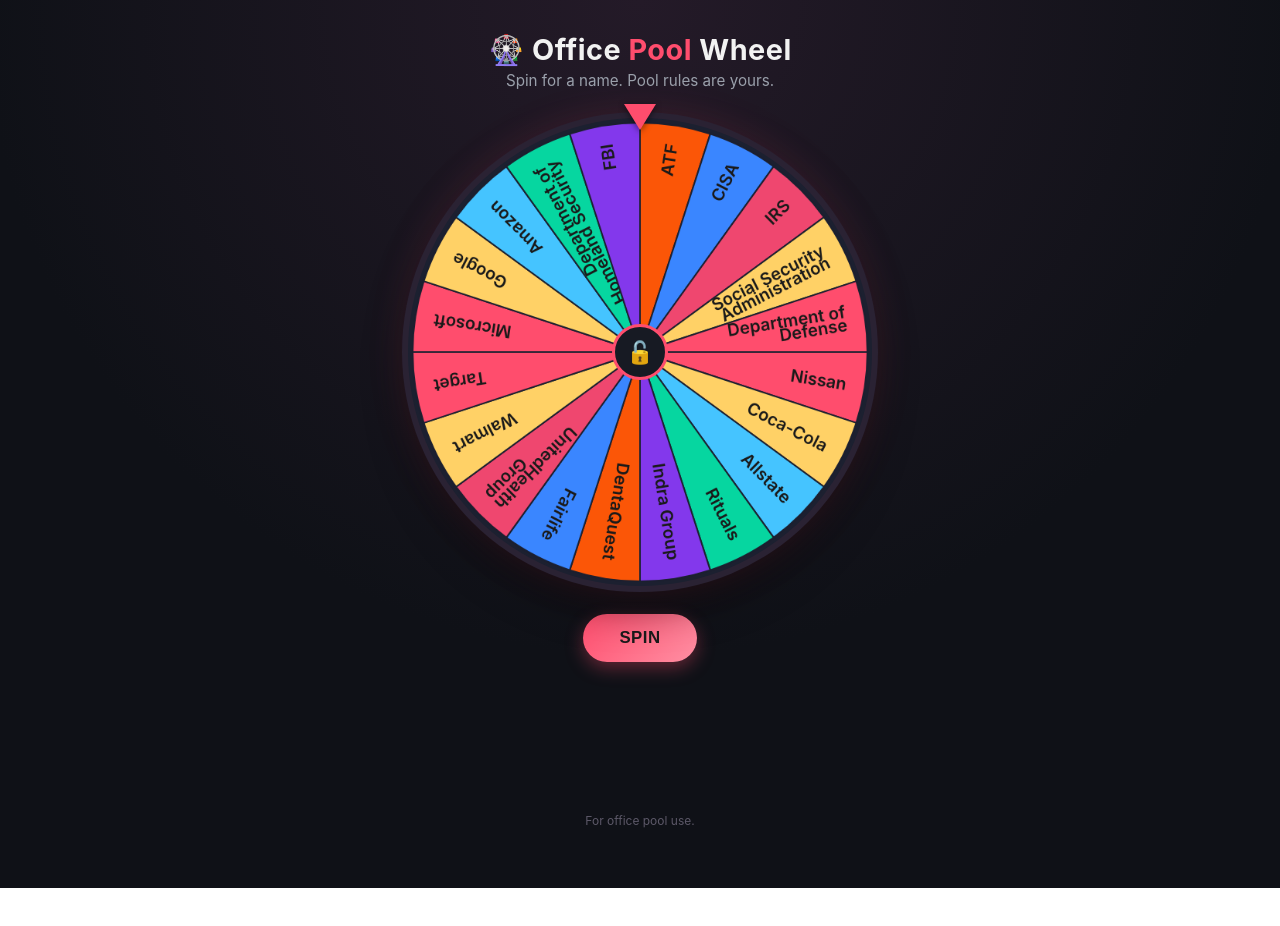
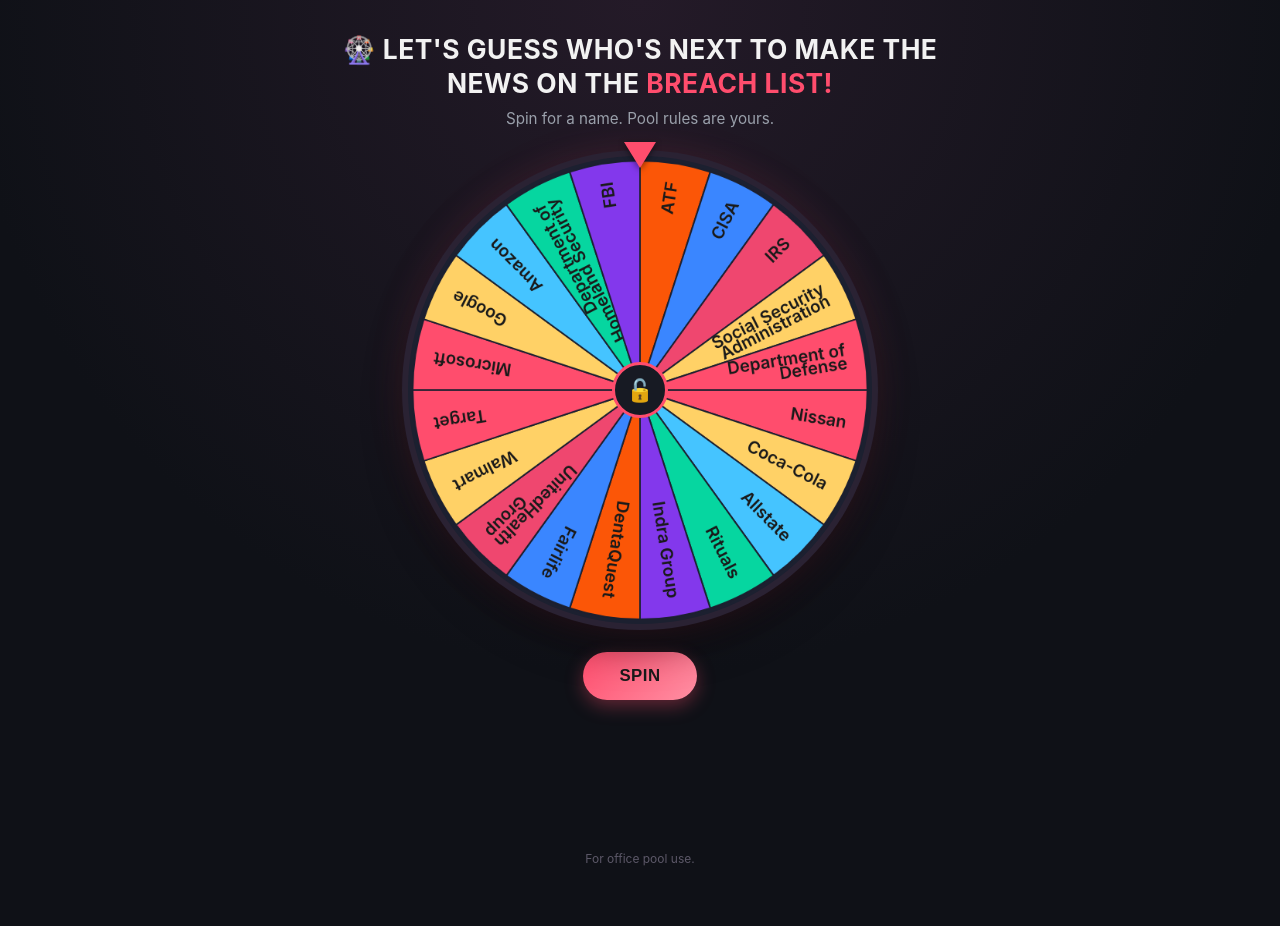
Before and after one commit to oneboss302/whos-next, a plain HTML site: page index.html in a window 1280 px wide. Before the commit the page ends 888 px from the top, so only its background shows below. Drawn offline with Linux system fonts and the light colour scheme.

Commit message:
Update title and heading in index.html

```diff
--- a/index.html
+++ b/index.html
@@ -3,7 +3,7 @@
 <head>
 <meta charset="UTF-8">
 <meta name="viewport" content="width=device-width, initial-scale=1">
-<title>LET'S GUESS WHOS NEXT TO MAKE THE NEWS ON THE BREACH LIST!</title>
+<title>Who's Next</title>
 <style>
   :root {
     --bg: #0f1117;
@@ -25,7 +25,7 @@
     align-items: center;
     padding: 32px 16px 60px;
   }
-  h1 { margin: 0 0 4px; font-size: 1.8rem; letter-spacing: 0.5px; text-align: center; }
+  h1 { margin: 0 0 8px; font-size: 1.65rem; letter-spacing: 0.5px; text-align: center; max-width: 680px; line-height: 1.3; }
   h1 span { color: var(--accent); }
   p.tagline {
     color: var(--muted);
@@ -124,7 +124,7 @@
 </head>
 <body>
 
-<h1>🎡 Office <span>Pool</span> Wheel</h1>
+<h1>🎡 LET'S GUESS WHO'S NEXT TO MAKE THE NEWS ON THE <span>BREACH LIST!</span></h1>
 <p class="tagline">Spin for a name. Pool rules are yours.</p>
 
 <div class="wheel-wrap">
```
